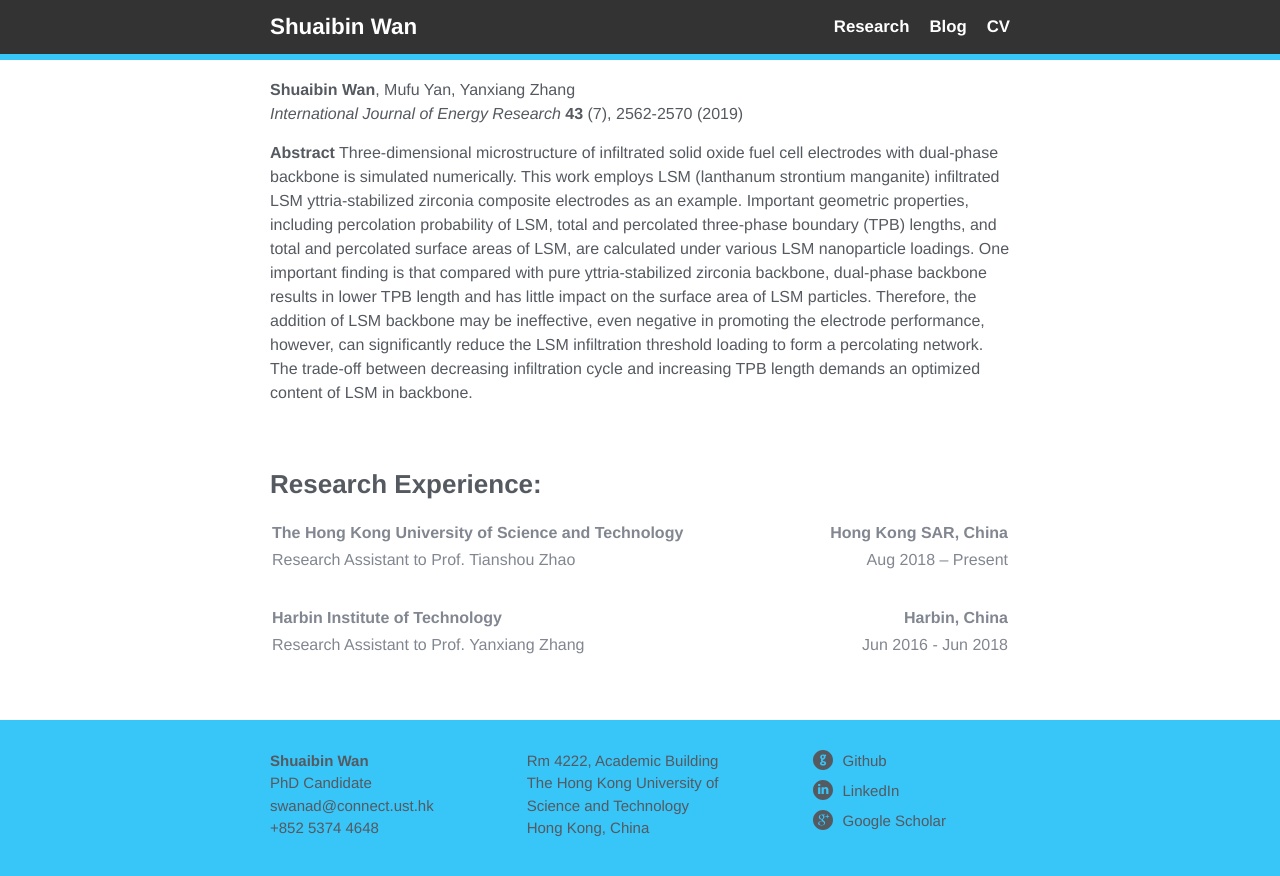
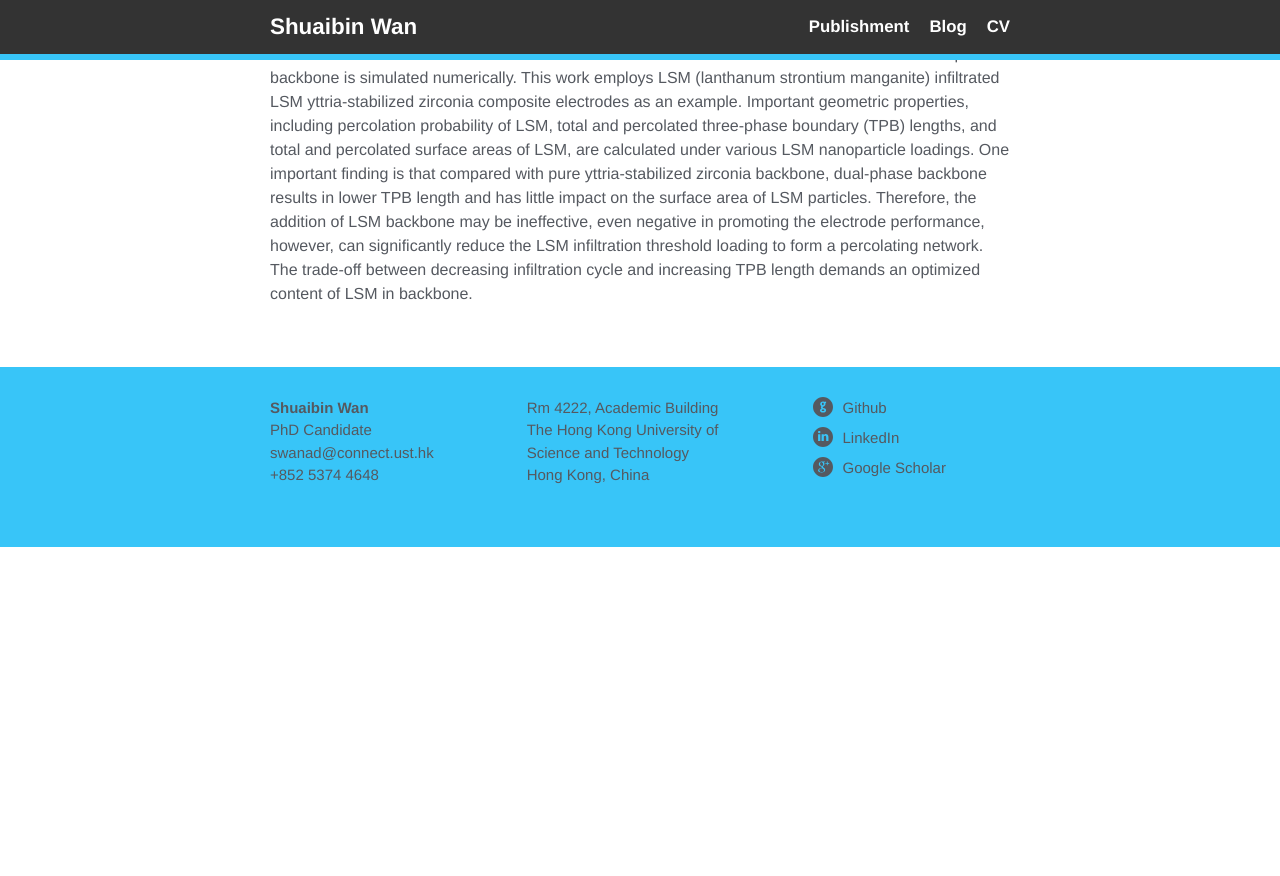
Before and after one commit to HarryBinary/HarryBinary.github.io, a Jekyll site: the page built from research.md, in a window 1280 px wide and 900 px high, scrolled down 783 px. Shown: the top 876 px of the window. Built offline with Jekyll 4.4.1, drawn with Linux system fonts in a browser that asks for light colours; after the commit the page ends 1330 px from its top, so only the background shows below that; some of the changed text lies outside the part shown.

Commit message:
Update research.md

```diff
--- a/research.md
+++ b/research.md
@@ -1,12 +1,12 @@
 ---
 layout: page
-title: Research
+title: Publishment
 menu: main
 order: 1
-permalink: /research/
+permalink: /publishment/
 ---
 ***
-### Published Papers:
+
 
 #### A coupled machine learning and genetic algorithm approach to the design of porous electrodes for redox flow batteries [[Online Version](https://www.sciencedirect.com/science/article/pii/S0306261921006073)]
 **Shuaibin Wan**\*, Xiongwei Liang\*, Haoran Jiang, Jing Sun, Ned Djilali, Tianshou Zhao
@@ -19,15 +19,3 @@ permalink: /research/
 *International Journal of Energy Research* **43** (7), 2562-2570 (2019)
 
 **Abstract** Three-dimensional microstructure of infiltrated solid oxide fuel cell electrodes with dual-phase backbone is simulated numerically. This work employs LSM (lanthanum strontium manganite) infiltrated LSM yttria-stabilized zirconia composite electrodes as an example. Important geometric properties, including percolation probability of LSM, total and percolated three-phase boundary (TPB) lengths, and total and percolated surface areas of LSM, are calculated under various LSM nanoparticle loadings. One important finding is that compared with pure yttria-stabilized zirconia backbone, dual-phase backbone results in lower TPB length and has little impact on the surface area of LSM particles. Therefore, the addition of LSM backbone may be ineffective, even negative in promoting the electrode performance, however, can significantly reduce the LSM infiltration threshold loading to form a percolating network. The trade-off between decreasing infiltration cycle and increasing TPB length demands an optimized content of LSM in backbone.
-
-### Research Experience:
-
-| The Hong Kong University of Science and Technology | Hong Kong SAR, China |
-| ----------- | ----------: |
-| Research Assistant to Prof. Tianshou Zhao | Aug 2018 – Present |
-{:.custom-table}
-
-| Harbin Institute of Technology | Harbin, China |
-| --------------------- | ------------: |
-| Research Assistant to Prof. Yanxiang Zhang | Jun 2016 - Jun 2018 |
-{:.custom-table}
```
